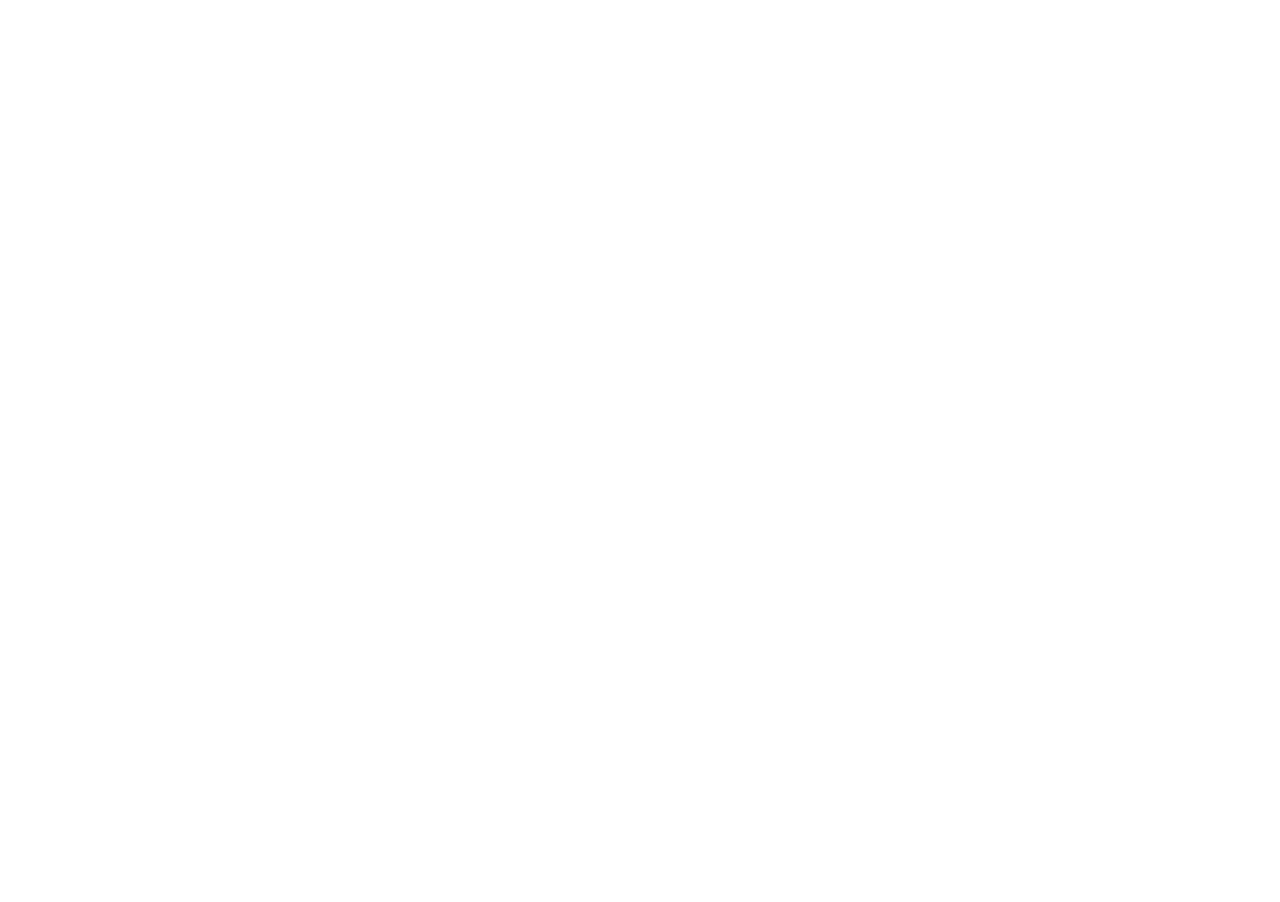
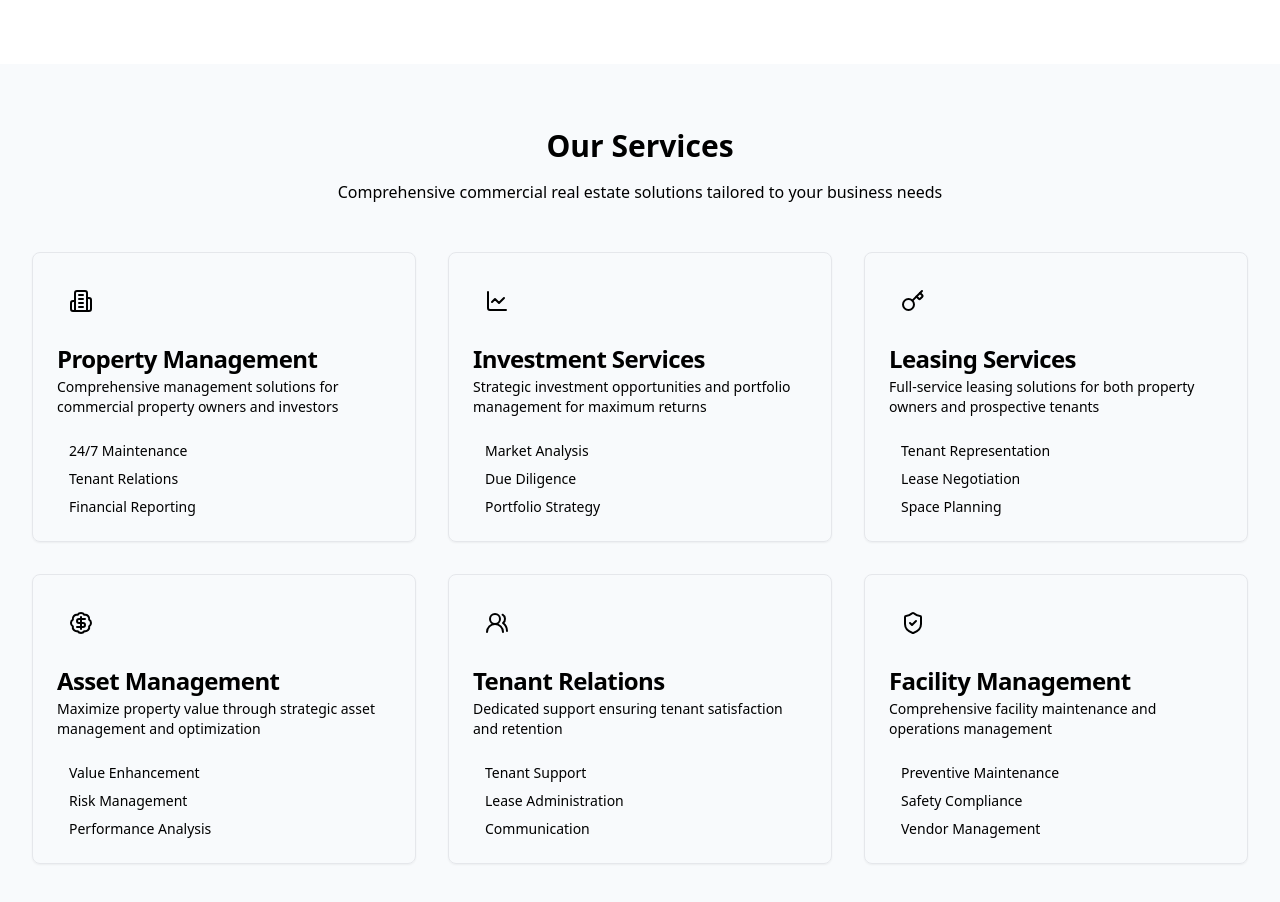
Before and after one commit to WilliamGiammona/subacorp, a Next.js app: page / in a window 1280 px wide. Shown: the part 1346-2248 px from the top of the page. Before the commit the page ends 1410 px from the top, so only its background shows below. Built offline with nearby package versions, Linux system fonts and the light colour scheme.

Commit message:
refactor

```diff
--- a/app/page.tsx
+++ b/app/page.tsx
@@ -1,6 +1,7 @@
 import NavBar from "./components/ui/navigation/NavBar";
 import Hero from "./Hero";
 import FeaturedProperties from "./FeaturedProperties";
+import Services from "./services";
 
 export default function Home() {
   return (
@@ -8,6 +9,7 @@ export default function Home() {
       <NavBar />
       <Hero />
       <FeaturedProperties />
+      <Services />
     </div>
   );
 }
--- /dev/null
+++ b/app/services.tsx
@@ -0,0 +1,121 @@
+import {
+  Card,
+  CardContent,
+  CardDescription,
+  CardHeader,
+  CardTitle,
+} from "./components/ui/card";
+import {
+  Building2,
+  LineChart,
+  BadgeDollarSign,
+  Key,
+  Users2,
+  ShieldCheck,
+} from "lucide-react";
+
+const services = [
+  {
+    title: "Property Management",
+    description:
+      "Comprehensive management solutions for commercial property owners and investors",
+    icon: Building2,
+    highlights: ["24/7 Maintenance", "Tenant Relations", "Financial Reporting"],
+  },
+  {
+    title: "Investment Services",
+    description:
+      "Strategic investment opportunities and portfolio management for maximum returns",
+    icon: LineChart,
+    highlights: ["Market Analysis", "Due Diligence", "Portfolio Strategy"],
+  },
+  {
+    title: "Leasing Services",
+    description:
+      "Full-service leasing solutions for both property owners and prospective tenants",
+    icon: Key,
+    highlights: [
+      "Tenant Representation",
+      "Lease Negotiation",
+      "Space Planning",
+    ],
+  },
+  {
+    title: "Asset Management",
+    description:
+      "Maximize property value through strategic asset management and optimization",
+    icon: BadgeDollarSign,
+    highlights: [
+      "Value Enhancement",
+      "Risk Management",
+      "Performance Analysis",
+    ],
+  },
+  {
+    title: "Tenant Relations",
+    description: "Dedicated support ensuring tenant satisfaction and retention",
+    icon: Users2,
+    highlights: ["Tenant Support", "Lease Administration", "Communication"],
+  },
+  {
+    title: "Facility Management",
+    description: "Comprehensive facility maintenance and operations management",
+    icon: ShieldCheck,
+    highlights: [
+      "Preventive Maintenance",
+      "Safety Compliance",
+      "Vendor Management",
+    ],
+  },
+];
+
+export default function Services() {
+  return (
+    <section className="py-16 px-4 sm:px-6 lg:px-8 bg-slate-50 dark:bg-slate-900/50">
+      <div className="max-w-7xl mx-auto">
+        {/* Section Header */}
+        <div className="text-center mb-12">
+          <h2 className="text-3xl font-bold mb-4">Our Services</h2>
+          <p className="text-muted-foreground max-w-2xl mx-auto">
+            Comprehensive commercial real estate solutions tailored to your
+            business needs
+          </p>
+        </div>
+
+        {/* Services Grid */}
+        <div className="grid grid-cols-1 md:grid-cols-2 lg:grid-cols-3 gap-8">
+          {services.map((service) => {
+            const Icon = service.icon;
+            return (
+              <Card
+                key={service.title}
+                className="hover:shadow-lg transition-all hover:-translate-y-1"
+              >
+                <CardHeader>
+                  <div className="w-12 h-12 rounded-lg bg-primary/10 flex items-center justify-center mb-4">
+                    <Icon className="w-6 h-6 text-primary" />
+                  </div>
+                  <CardTitle>{service.title}</CardTitle>
+                  <CardDescription>{service.description}</CardDescription>
+                </CardHeader>
+                <CardContent>
+                  <ul className="space-y-2">
+                    {service.highlights.map((highlight) => (
+                      <li
+                        key={highlight}
+                        className="flex items-center text-sm text-muted-foreground"
+                      >
+                        <div className="w-1 h-1 rounded-full bg-primary mr-2" />
+                        {highlight}
+                      </li>
+                    ))}
+                  </ul>
+                </CardContent>
+              </Card>
+            );
+          })}
+        </div>
+      </div>
+    </section>
+  );
+}
```
